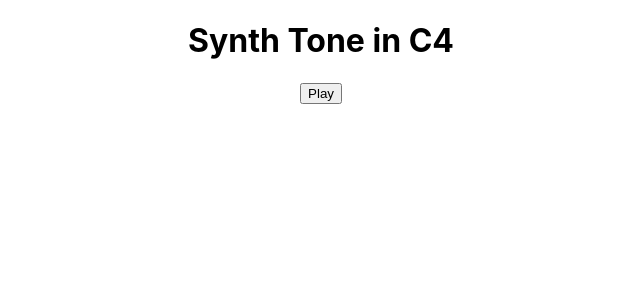
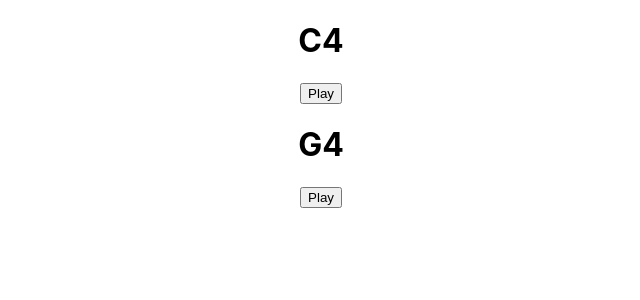
Before and after one commit to daniel-ober/synthesizer, a React (Create React App) app in the folder my-synthesizer-app/: page / in a window 1280 px wide. Shown: the top 300 px of the page, without its empty margins (319-959 px from the left). Built offline with nearby package versions, Linux system fonts and the light colour scheme.

Commit message:
tested with additional note

```diff
--- a/my-synthesizer-app/src/Synthesizer.js
+++ b/my-synthesizer-app/src/Synthesizer.js
@@ -3,25 +3,46 @@ import * as Tone from 'tone';
 
 function Synthesizer() {
   const [isPlaying, setIsPlaying] = useState(false);
-  const synth = new Tone.Synth().toDestination();
+  const synth = new Tone.Synth().toDestination(); //create a synth and connect it to the main output
+  const now = Tone.now()
 
-  const playNote = () => {
-    synth.triggerAttackRelease('C4', '4n');
+  const playC4 = () => {
+    synth.triggerAttackRelease('C4', "8n"); // trigger the attack into the note subdivision (i.e. 8n = 8th note) or immediately ("now")
+    // synth.triggerRelease(now + 1) // wait one second before triggering the release
   };
 
-  const togglePlay = () => {
+  const playG4 = () => {
+    synth.triggerAttackRelease('G4', "8n"); // trigger the attack into the note subdivision (i.e. 8n = 8th note) or immediately ("now")
+    // synth.triggerRelease(now + 1) // wait one second before triggering the release
+  };
+
+  const toggleC4 = () => {
     if (isPlaying) {
       synth.triggerRelease();
     } else {
-      playNote();
+      playC4();
     }
     setIsPlaying(!isPlaying);
   };
 
+  const toggleG4 = () => {
+    if (isPlaying) {
+      synth.triggerRelease();
+    } else {
+      playG4();
+    }
+    setIsPlaying(!isPlaying);
+  };
+
+
   return (
     <div>
-      <h1>Synth Tone in C4</h1>
-      <button onClick={togglePlay}>
+      <h1>C4</h1>
+      <button onClick={toggleC4}>
+        {isPlaying ? 'Stop' : 'Play'}
+      </button>
+      <h1>G4</h1>
+      <button onClick={toggleG4}>
         {isPlaying ? 'Stop' : 'Play'}
       </button>
     </div>
```
